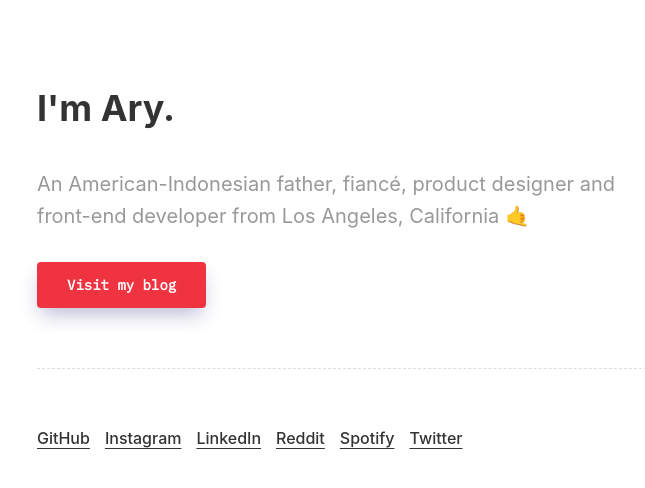
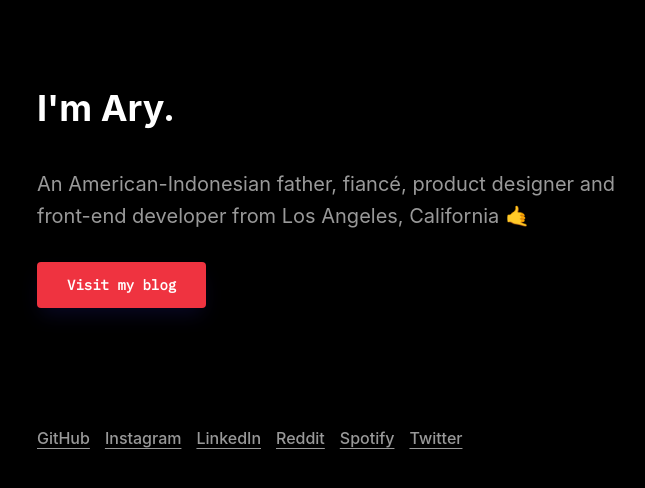
Before and after one commit to aryxmega/ary-mega, a Jekyll site: the page built from index.html, in a window 1280 px wide. Shown: the top 488 px of the page, without its empty margins (288-933 px from the left). Built offline with Jekyll 4.4.1, drawn with Linux system fonts in a browser that asks for light colours.

Commit message:
Dark mode

```diff
--- a/_sass/2-base/_base.scss
+++ b/_sass/2-base/_base.scss
@@ -5,8 +5,8 @@
 body {
   font-family: $sans-serif;
   font-size: 16px;
-  color: $dark;
-  background-color: #fff;
+  color: $white;
+  background-color: $black;
   -webkit-font-smoothing: antialiased;
   -moz-osx-font-smoothing: grayscale;
   input, textarea {
@@ -112,11 +112,11 @@ a {
     text-decoration: underline;
     text-underline-position: under;
     color: $primary-color;
-    transition: color 200ms;
+    transition: color 500ms;
     font-weight: 700;
 
     &:hover {
-        color: $dark;
+        color: $white;
     }
 }
 
--- a/_sass/3-modules/_author-section.scss
+++ b/_sass/3-modules/_author-section.scss
@@ -27,7 +27,7 @@
   margin-bottom: 30px;
   font-size: 36px;
   text-align: left;
-  color: $dark;
+  color: $white;
   font-weight: 700;
 }
 
--- a/_sass/3-modules/_footer.scss
+++ b/_sass/3-modules/_footer.scss
@@ -2,7 +2,7 @@
 .footer {
   margin-top: 60px;
   padding: 60px 0;
-  border-top: 1px dashed #ddd;
+  border-top: 1px dashed $black;
   @media (max-width: $mobile) {
     margin-top: 50px;
     padding: 50px 0;
@@ -38,6 +38,6 @@
 .contact__link {
   font-family: $sans-serif;
   font-size: 16px;
-  color: $dark;
+  color: $gray-dark;
   font-weight: 500;
 }
```
